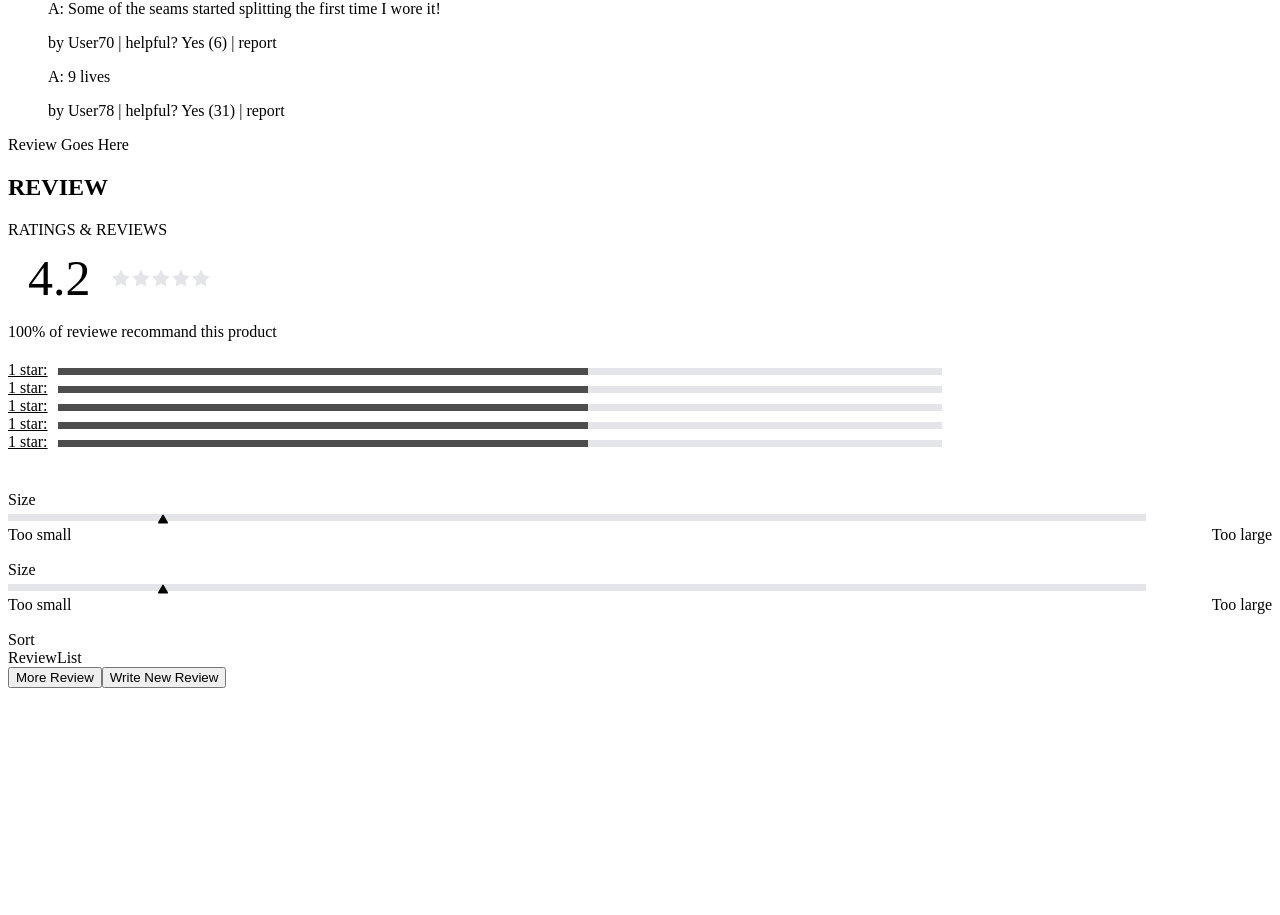
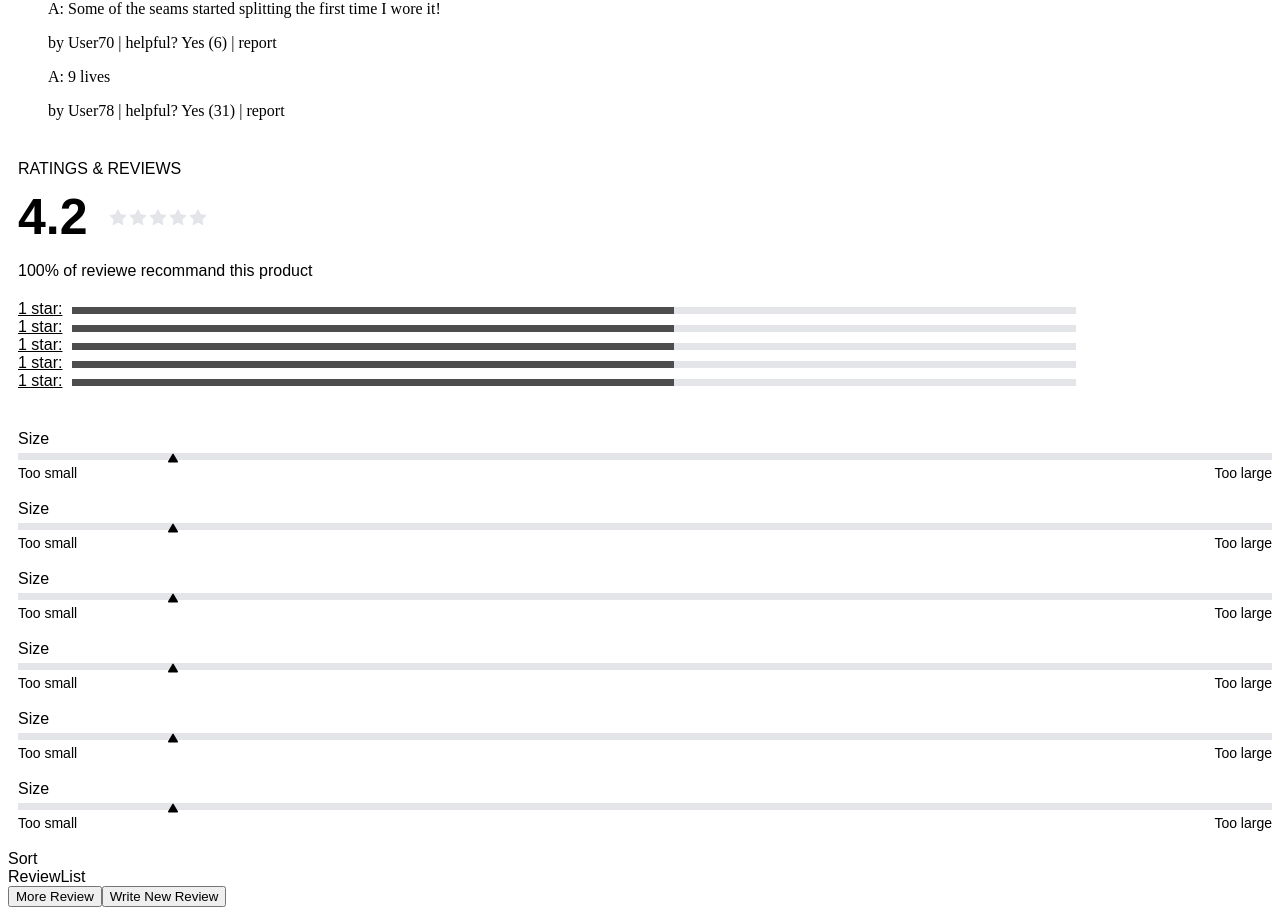
Before and after one commit to poaceae-team6/fec-catwalk, a React app: page / in a window 1280 px wide. Shown: the part 1233-2148 px from the top of the page. Before the commit the page ends 1929 px from the top, so only its background shows below. Built offline with nearby package versions, Linux system fonts and the light colour scheme; the HTML template or start-up script is replaced by a standard one.

Commit message:
UI adjustment made to Rating Breakdown and Product Breakdown components

```diff
--- a/client/src/components/App.jsx
+++ b/client/src/components/App.jsx
@@ -27,8 +27,8 @@ class App extends React.Component {
         <div className='overview-container'>Overview Goes Here</div>
         <RelatedProducts outfitIdList={this.state.tempOutfitList}/>
         <QuestionList />
-        <div id='review'>Review Goes Here</div>
-        <ReviewMain />
+        <div id='review'><ReviewMain /></div>
+
       </div>
     )
   }
--- a/client/src/components/review/reviewmain/ProductBreakdown.jsx
+++ b/client/src/components/review/reviewmain/ProductBreakdown.jsx
@@ -4,13 +4,13 @@ import ScaleBar from './ScaleBar.jsx'
 
 function ProductBreakdown() {
   return (
-    <div>
+    <div style={{paddingLeft: '10px'}} >
       <div><ScaleBar /></div>
       <div><ScaleBar /></div>
-      {/* <div>ScaleIcon</div>
-      <div>ScaleIcon</div>
-      <div>ScaleIcon</div>
-      <div>ScaleIcon</div> */}
+      <div><ScaleBar /></div>
+      <div><ScaleBar /></div>
+      <div><ScaleBar /></div>
+      <div><ScaleBar /></div>
     </div>
   );
 }
--- a/client/src/components/review/reviewmain/ProgressBar.jsx
+++ b/client/src/components/review/reviewmain/ProgressBar.jsx
@@ -7,7 +7,7 @@ const ProgressBar = () => {
   const containerStyles = {
     display: 'inline-block',
     height: '7px',
-    width: '70%',
+    width: '80%',
     backgroundColor: '#e4e5e9'
   }
 
--- a/client/src/components/review/reviewmain/RatingBreakdown.jsx
+++ b/client/src/components/review/reviewmain/RatingBreakdown.jsx
@@ -7,14 +7,14 @@ function RatingBreakdown() {
 
   const RatingSummary = {
     whiteSpace: 'nowrap',
-    padding: '10px',
-    border: '20px'
+    marginTop: '10px',
+    marginBottom: '10px',
   }
 
   const Score = {
     display: 'inline-block',
-    paddingLeft: '10px',
-    fontSize: '50px'
+    fontSize: '50px',
+    fontWeight: 'bold'
   }
 
   const Stars = {
@@ -27,10 +27,10 @@ function RatingBreakdown() {
 
 
   return (
-    <div>
+    <div style={{paddingLeft: '10px'}}>
       <div>RATINGS & REVIEWS</div>
       <div style={RatingSummary}>
-        <div style={Score}>4.2 </div>
+        <div style={Score}> 4.2 </div>
         <div style={Stars}><StarRating /></div>
       </div>
       <div>100% of reviewe recommand this product</div>
--- a/client/src/components/review/reviewmain/ReviewMain.jsx
+++ b/client/src/components/review/reviewmain/ReviewMain.jsx
@@ -5,8 +5,7 @@ import Reviews from './Reviews.jsx'
 
 function ReviewMain() {
   return (
-    <div>
-      <h2>REVIEW</h2>
+    <div style = {{fontFamily:'sans-serif', marginTop: '40px'}}>
       <div id='leftbar'>
         <div><RatingBreakdown /></div>
         <div><ProductBreakdown /></div>
--- a/client/src/components/review/reviewmain/ScaleBar.jsx
+++ b/client/src/components/review/reviewmain/ScaleBar.jsx
@@ -13,7 +13,7 @@ const ScaleBar = () => {
 
   const containerStyles = {
     height: '7px',
-    width: '90%',
+    width: '100%',
     backgroundColor: '#e4e5e9',
     marginTop:'5px',
     marginBottom:'5px'
@@ -36,7 +36,7 @@ const ScaleBar = () => {
       <div style={containerStyles}>
         <BsTriangleFill style={fillerStyles}/>
       </div>
-      <div>
+      <div style={{width: '100%', fontSize: '14px'}}>
         <div style={{float: 'left'}}>Too small</div>
         <div style={{float: 'right'}}>Too large</div>
       </div>
```
Also changed, not shown: 1 other file (tests, documents, lock files or other folders).
